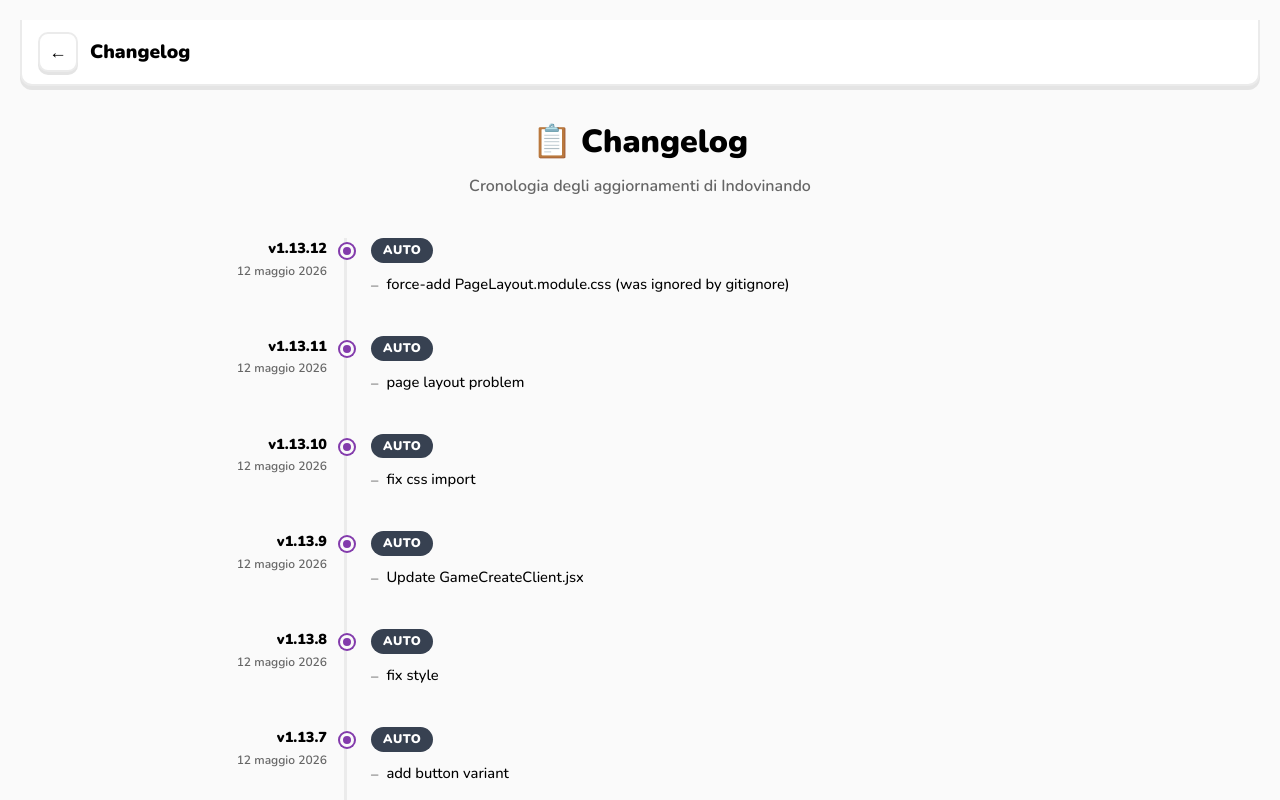
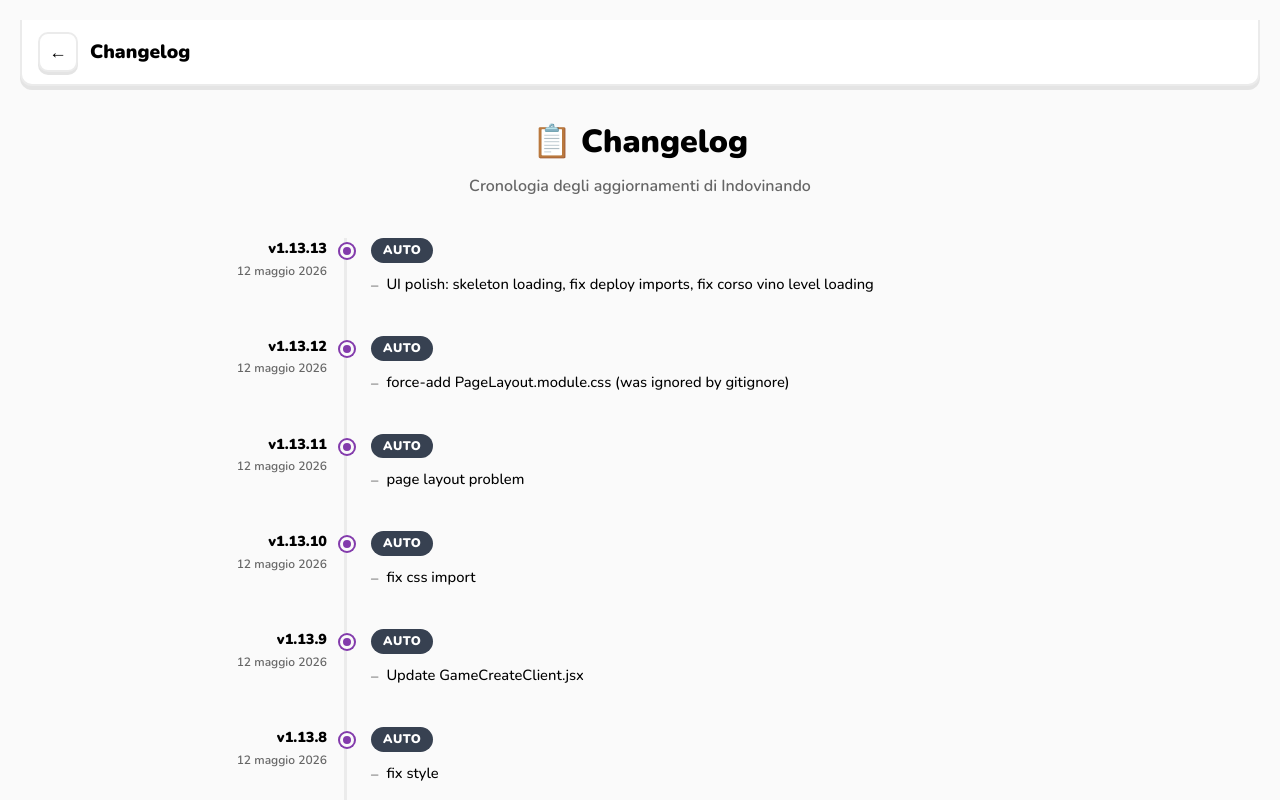
Before and after one commit to Phosl/indovinando, a Next.js app: page /changelog in a window 1280 px wide. Shown: the top 800 px of the page. Built offline with nearby package versions, Linux system fonts and the light colour scheme; no server answers.

Commit message:
chore: update changelog

```diff
--- a/src/app/changelog/page.js
+++ b/src/app/changelog/page.js
@@ -7,6 +7,15 @@
 }
 
 const CHANGELOG = [
+  {
+    version: '1.13.13',
+    date: '12 maggio 2026',
+    label: 'Auto',
+    changes: [
+      'UI polish: skeleton loading, fix deploy imports, fix corso vino level loading',
+    ],
+  },
+
   {
     version: '1.13.12',
     date: '12 maggio 2026',
```
